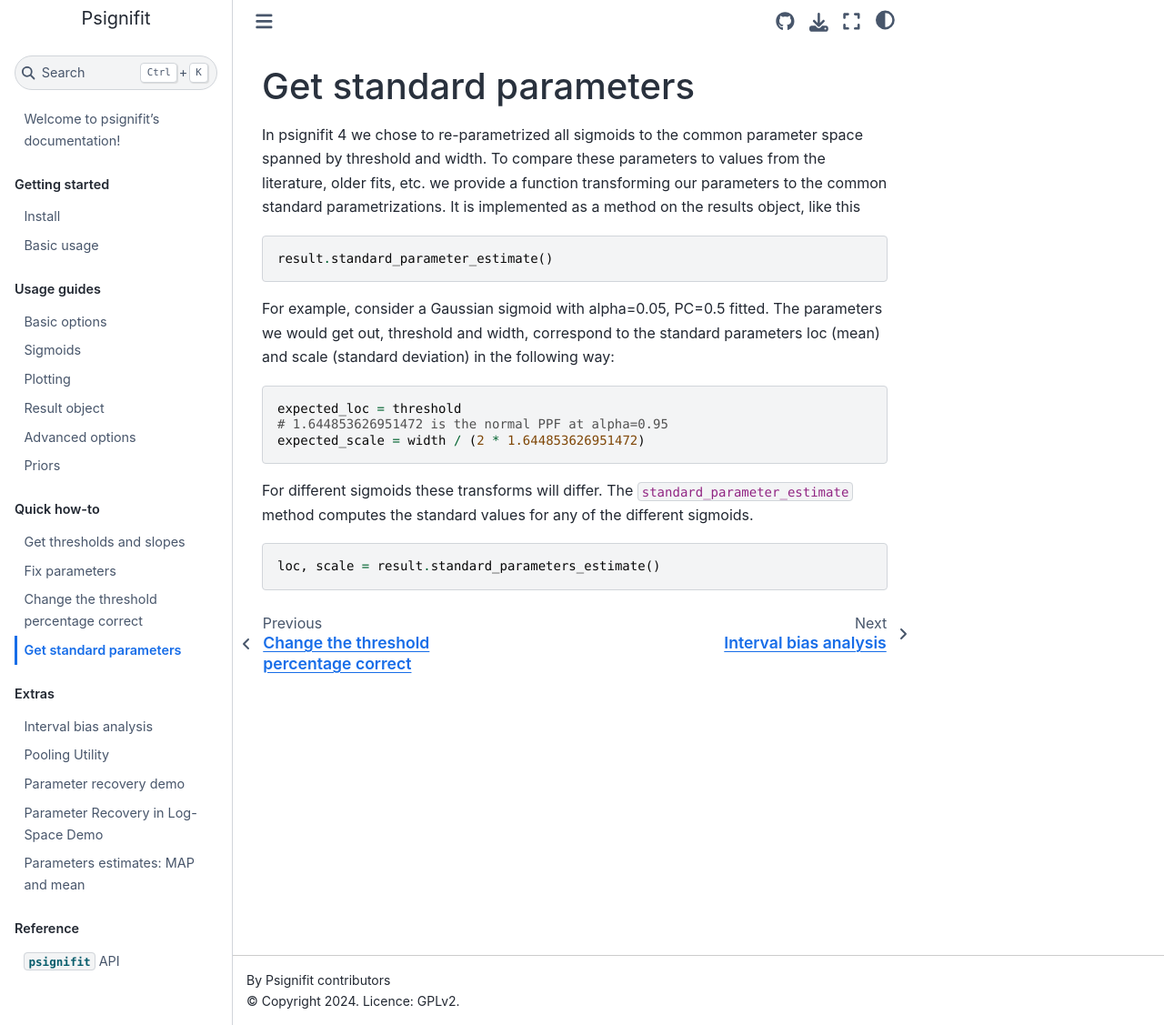
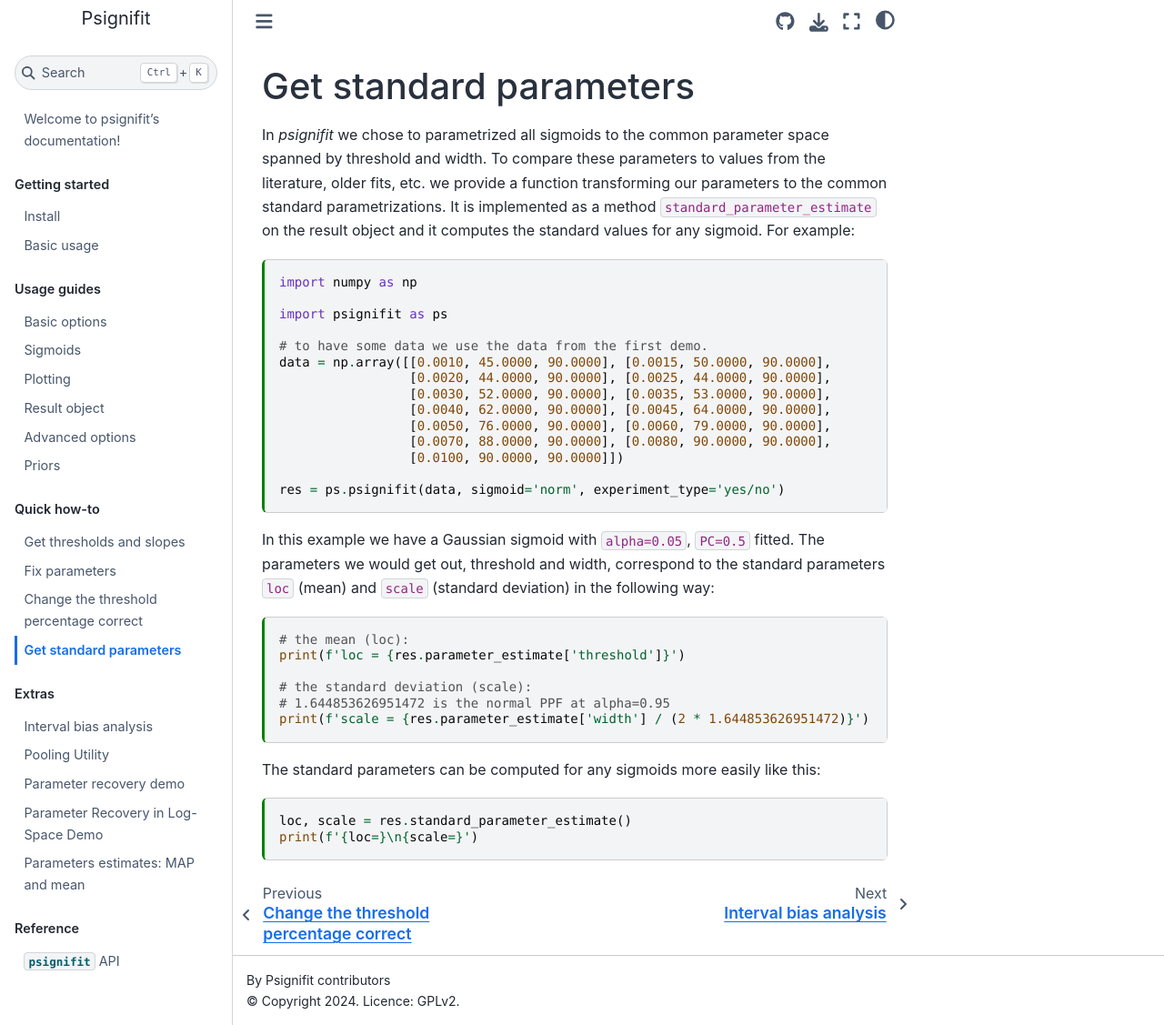
Before and after one commit to wichmann-lab/python-psignifit, a Jupyter Book: the page built from docs/how_to/How-to-Get-Standard-Parameters.md, in a window 1280 px wide and 1127 px high. Shown: the whole window at 91% size. Built offline with Jupyter Book 1.0.4 settings and Sphinx 7.4.7 and the Sphinx Book theme 1.1.4, drawn with Linux system fonts in a browser that asks for light colours.

Commit message:
reformulate how-to standard parameters

````diff
--- a/docs/how_to/How-to-Get-Standard-Parameters.md
+++ b/docs/how_to/How-to-Get-Standard-Parameters.md
@@ -13,21 +13,39 @@
 
 # Get standard parameters
 
-In psignifit 4 we chose to re-parametrized all sigmoids to the common parameter space spanned by threshold and width. To compare these parameters to values from the literature, older fits, etc. we provide a function transforming our parameters to the common standard parametrizations. It is implemented as a method on the results object, like this
+In *psignifit* we chose to parametrized all sigmoids to the common parameter space spanned by threshold and width. To compare these parameters to values from the literature, older fits, etc. we provide a function transforming our parameters to the common standard parametrizations. It is implemented as a method `standard_parameter_estimate` on the result object and it computes the standard values for any sigmoid. For example:
 
-```
-result.standard_parameter_estimate()
+```{code-cell} ipython3
+import numpy as np
+
+import psignifit as ps
+
+# to have some data we use the data from the first demo.
+data = np.array([[0.0010, 45.0000, 90.0000], [0.0015, 50.0000, 90.0000],
+                 [0.0020, 44.0000, 90.0000], [0.0025, 44.0000, 90.0000],
+                 [0.0030, 52.0000, 90.0000], [0.0035, 53.0000, 90.0000],
+                 [0.0040, 62.0000, 90.0000], [0.0045, 64.0000, 90.0000],
+                 [0.0050, 76.0000, 90.0000], [0.0060, 79.0000, 90.0000],
+                 [0.0070, 88.0000, 90.0000], [0.0080, 90.0000, 90.0000],
+                 [0.0100, 90.0000, 90.0000]])
+
+res = ps.psignifit(data, sigmoid='norm', experiment_type='yes/no')
 ```
 
-For example, consider a Gaussian sigmoid with alpha=0.05, PC=0.5 fitted. The parameters we would get out, threshold and width, correspond to the standard parameters loc (mean) and scale (standard deviation) in the following way:
+In this example we have a Gaussian sigmoid with `alpha=0.05`, `PC=0.5` fitted. The parameters we would get out, threshold and width, correspond to the standard parameters `loc` (mean) and `scale` (standard deviation) in the following way:
 
+```{code-cell} ipython3
+# the mean (loc):
+print(f'loc = {res.parameter_estimate['threshold']}')
+
+# the standard deviation (scale):
+# 1.644853626951472 is the normal PPF at alpha=0.95
+print(f'scale = {res.parameter_estimate['width'] / (2 * 1.644853626951472)}')
 ```
-expected_loc = threshold
-# 1.644853626951472 is the normal PPF at alpha=0.95
-expected_scale = width / (2 * 1.644853626951472)
+
+The standard parameters can be computed for any sigmoids more easily like this:
+
+```{code-cell} ipython3
+loc, scale = res.standard_parameter_estimate()
+print(f'{loc=}\n{scale=}')
 ```
-For different sigmoids these transforms will differ. The `standard_parameter_estimate` method computes the standard values for any of the different sigmoids.
-
-```
-loc, scale = result.standard_parameters_estimate()
-```
````
